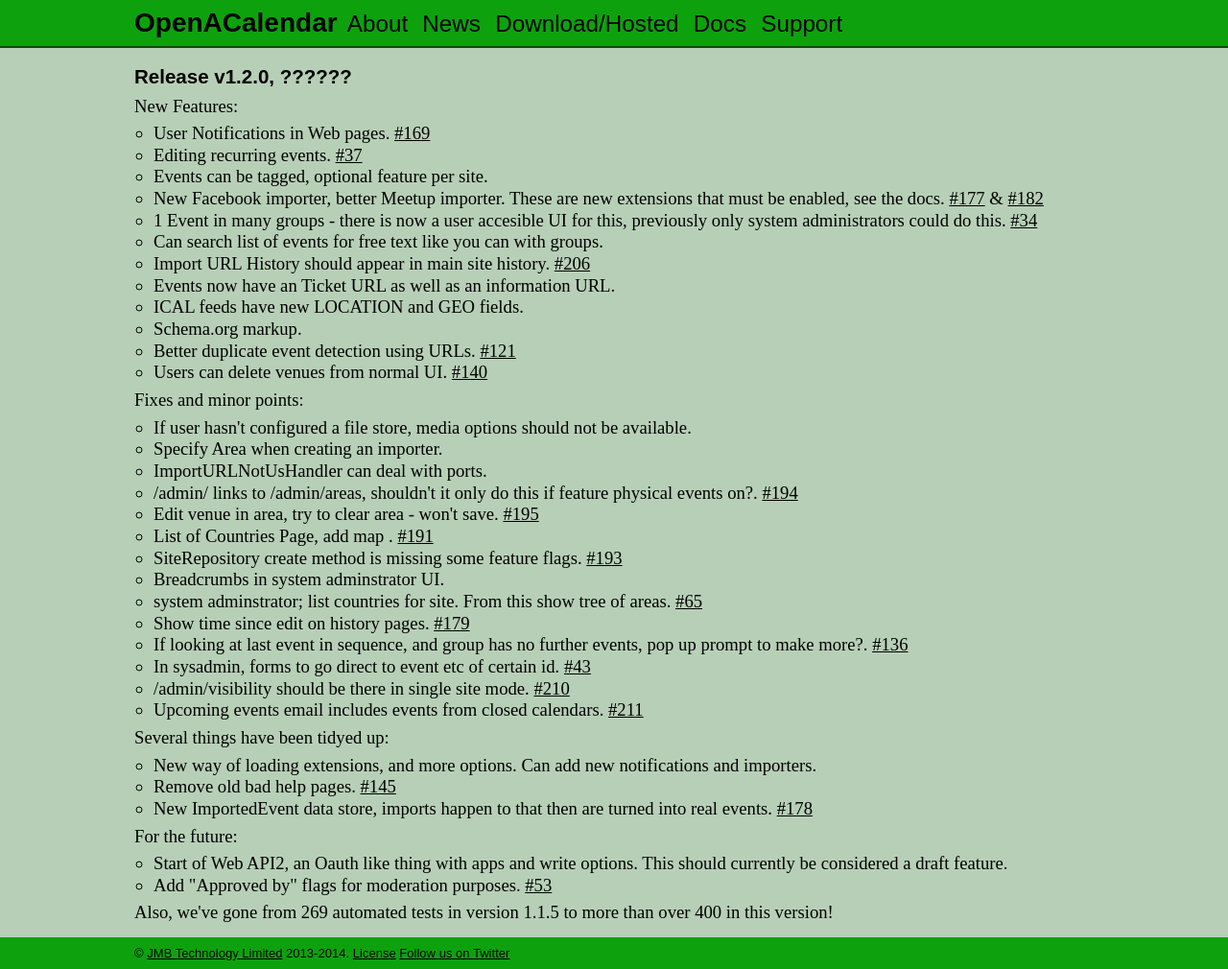
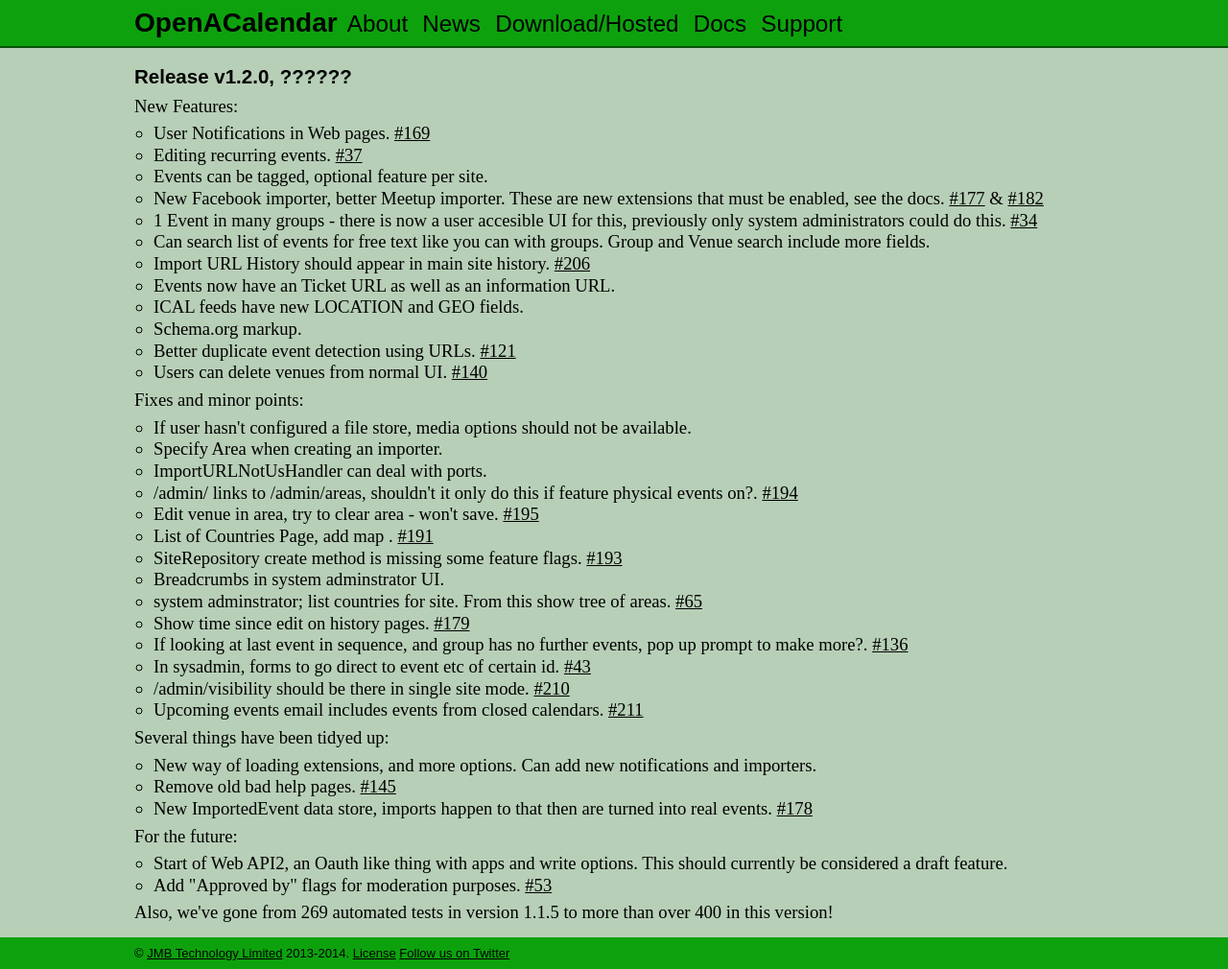
Before and after one commit to OpenACalendar/openacalendar.github.io, a Jekyll site: the page built from release/1.2.0.html, in a window 1280 px wide. Shown: the whole page at 96% size. Built offline with Jekyll 4.4.1, drawn with Linux system fonts in a browser that asks for light colours; Markdown is read by kramdown in place of the engine named in the settings; comment, search, counter and statistics services are not loaded.

Commit message:
release note

```diff
--- a/release/1.2.0.html
+++ b/release/1.2.0.html
@@ -15,7 +15,7 @@
 	<li>Events can be tagged, optional feature per site.</li>
 	<li>New Facebook importer, better Meetup importer. These are new extensions that must be enabled, see the docs. <a href="https://github.com/OpenACalendar/OpenACalendar-Web-Core/issues/177">#177</a> & <a href="https://github.com/OpenACalendar/OpenACalendar-Web-Core/issues/182">#182</a></li>
 	<li>1 Event in many groups - there is now a user accesible UI for this, previously only system administrators could do this. <a href="https://github.com/OpenACalendar/OpenACalendar-Web-Core/issues/34">#34</a></li>
-	<li>Can search list of events for free text like you can with groups.</li>
+	<li>Can search list of events for free text like you can with groups. Group and Venue search include more fields.</li>
 	<li>Import URL History should appear in main site history. <a href="https://github.com/OpenACalendar/OpenACalendar-Web-Core/issues/206">#206</a></li>
 	<li>Events now have an Ticket URL as well as an information URL.</li>
 	<li>ICAL feeds have new LOCATION and GEO fields.</li>
```
